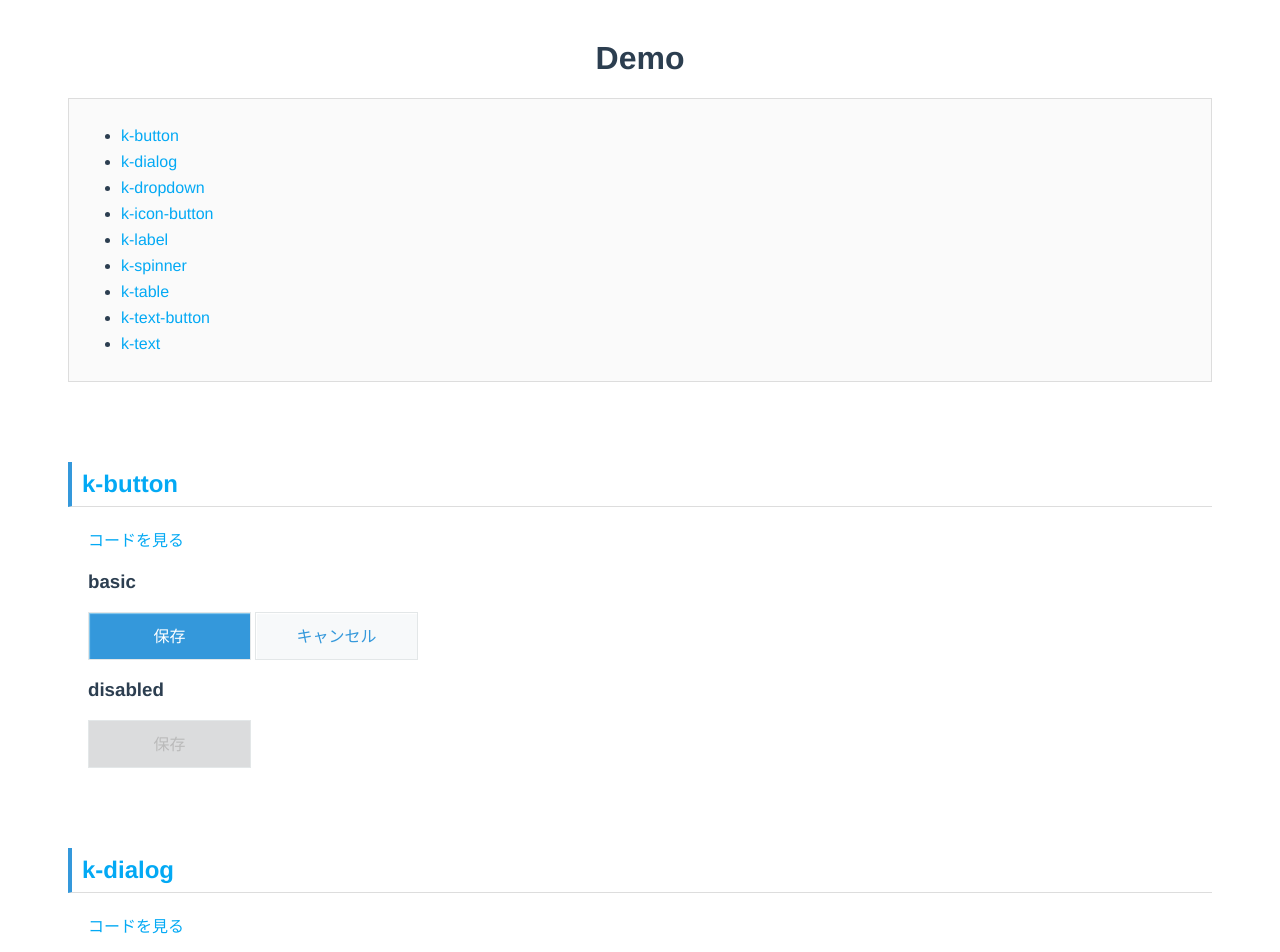
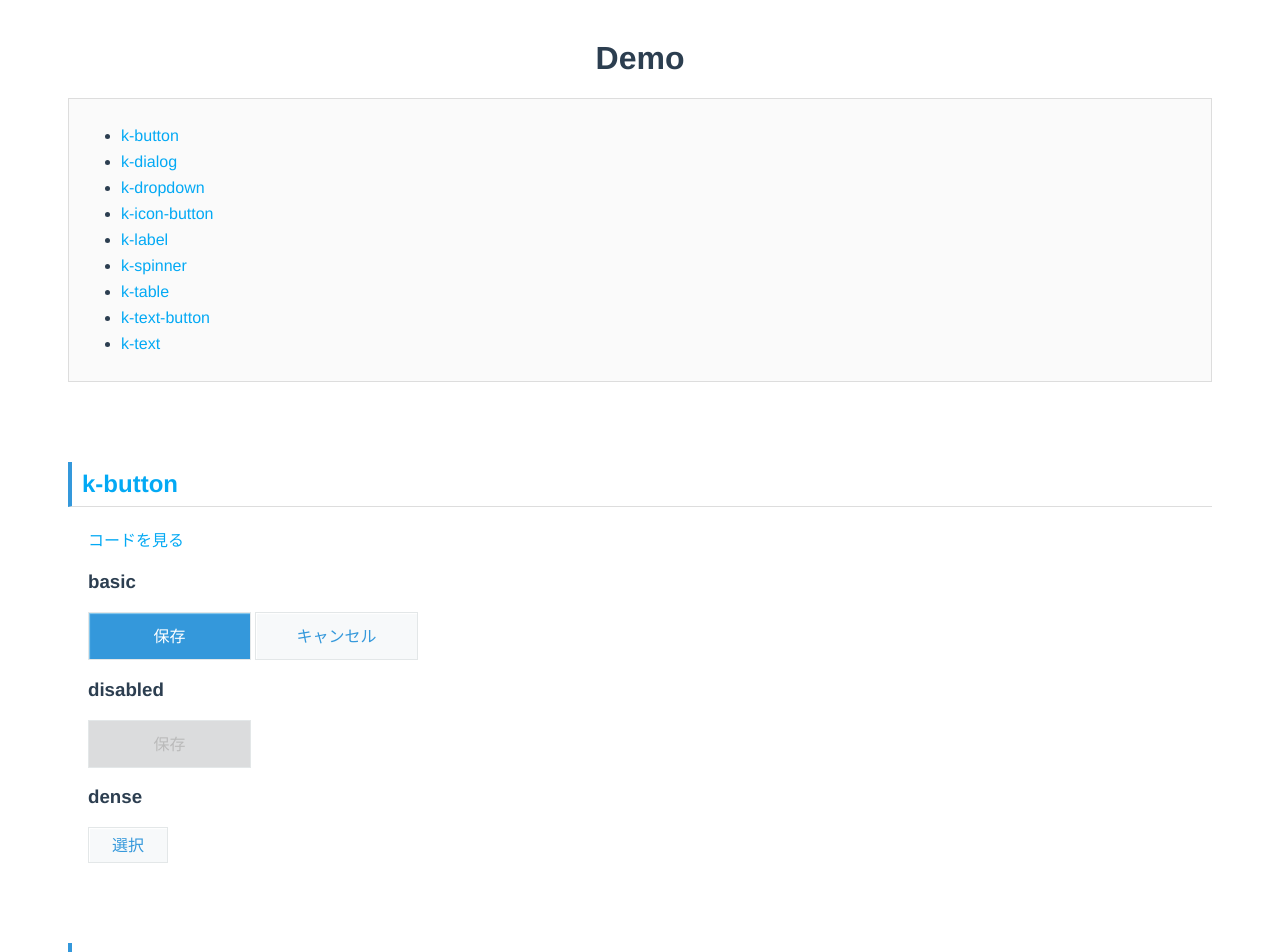
Before and after one commit to mid0111/kintone-vue-component, a Vue app: page / in a window 1280 px wide. Shown: the top 952 px of the page. Built offline with nearby package versions, Linux system fonts and the light colour scheme.

Commit message:
ボタンに dense モード追加

```diff
--- a/src/components/KButton.vue
+++ b/src/components/KButton.vue
@@ -2,7 +2,7 @@
   <button
     @click.stop="onClick"
     class="k-btn"
-    :class="[typeClass]"
+    :class="[typeClass, denseClass]"
     :disabled="disabled"
   >
     {{ text }}
@@ -26,12 +26,20 @@ export default {
       type: Boolean,
       default: false,
       required: false
+    },
+    dense: {
+      type: Boolean,
+      default: false,
+      required: false
     }
   },
 
   computed: {
     typeClass() {
       return this.type === 'submit' ? 'submit' : 'normal';
+    },
+    denseClass() {
+      return this.dense ? 'dense' : undefined;
     }
   },
   methods: {
@@ -43,14 +51,23 @@ export default {
 </script>
 
 <style scoped>
-.k-btn.normal,
-.k-btn.submit {
+.k-btn {
   -webkit-user-select: none;
   -moz-user-select: none;
   -ms-user-select: none;
   user-select: none;
   font-size: 16px;
   white-space: nowrap;
+  padding: 0 16px;
+  min-width: 163px;
+  height: 48px;
+  line-height: 48px;
+}
+.k-btn.dense {
+  padding: 0 8px;
+  min-width: 80px;
+  height: 36px;
+  line-height: 36px;
 }
 .k-btn.normal:disabled,
 .k-btn.submit:disabled,
@@ -65,16 +82,12 @@ export default {
 .k-btn.normal {
   display: block;
   box-sizing: border-box;
-  padding: 0 16px;
-  min-width: 163px;
-  height: 48px;
   outline: none;
   border: 1px solid #e3e7e8;
   background-color: #f7f9fa;
   box-shadow: 1px 1px 1px #fff inset;
   color: #3498db;
   text-align: center;
-  line-height: 48px;
 }
 .k-btn.normal:hover {
   background-color: #c8d6dd;
@@ -85,16 +98,12 @@ export default {
 .k-btn.submit {
   display: block;
   box-sizing: border-box;
-  padding: 0 16px;
-  min-width: 163px;
-  height: 48px;
   outline: none;
   border: 1px solid #e3e7e8;
   background-color: #3498db;
   box-shadow: 1px 1px 1px #8ccbee inset;
   color: #fff;
   text-align: center;
-  line-height: 48px;
 }
 .k-btn.submit:hover {
   background-color: #1d6fa5;
--- a/src/demo/KButtonDemo.vue
+++ b/src/demo/KButtonDemo.vue
@@ -12,6 +12,8 @@
     </div>
     <h3>disabled</h3>
     <k-button text="保存" type="submit" disabled />
+    <h3>dense</h3>
+    <k-button text="選択" dense />
   </div>
 </template>
 
```
Also changed, not shown: 1 other file (tests, documents, lock files or other folders).
